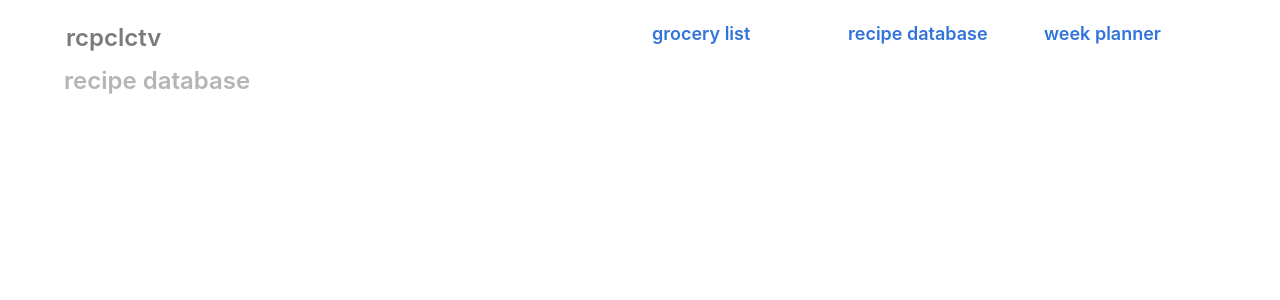
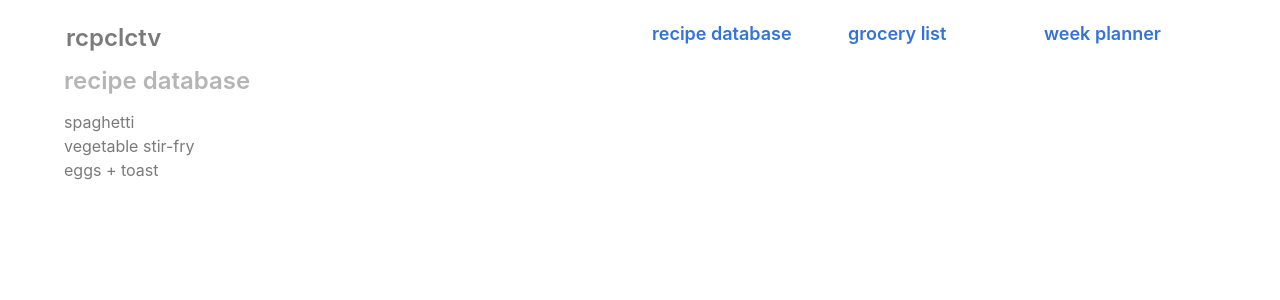
Before and after one commit to TristanAG/recipe-collective, a React (Create React App) app: page /recipe-database in a window 1280 px wide. Shown: the top 300 px of the page. Built offline with nearby package versions, Linux system fonts and the light colour scheme.

Commit message:
recipe database component setup

```diff
--- a/src/components/Nav.js
+++ b/src/components/Nav.js
@@ -12,12 +12,12 @@ class Nav extends React.Component {
         </div>
         <div class="column">
           <div className="content">
-            <Link to="/grocery-list/"><h5 class="has-text-link">grocery list</h5></Link>
+            <Link to="/recipe-database/"><h5 class="has-text-link">recipe database</h5></Link>
           </div>
         </div>
         <div class="column">
           <div className="content">
-            <Link to="/recipe-database/"><h5 class="has-text-link">recipe database</h5></Link>
+            <Link to="/grocery-list/"><h5 class="has-text-link">grocery list</h5></Link>
           </div>
         </div>
         <div class="column">
--- a/src/components/RecipeDatabase.js
+++ b/src/components/RecipeDatabase.js
@@ -1,13 +1,39 @@
 import React from 'react'
 
 class RecipeDatabase extends React.Component {
+  constructor() {
+    super()
+    this.state = {
+      recipes: [
+        {
+          name: 'spaghetti'
+        },
+        {
+          name: 'vegetable stir-fry'
+        },
+        {
+          name: 'eggs + toast'
+        }
+      ]
+    }
+  }
+
   render() {
     return (
       <div>
         <section className="Home">
           <div className="container">
             <div className="content">
-              <h3 class="has-text-grey-light">recipe database</h3>
+              <div className="page-title">
+                <h3 class="has-text-grey-light">recipe database</h3>
+              </div>
+              <div className="page-content">
+                {this.state.recipes.map((recipe) => (
+                  <div class="recipe-link">
+                    <p class="has-text-grey">{recipe.name}</p>
+                  </div>
+                ))}
+              </div>
             </div>
           </div>
         </section>
```
